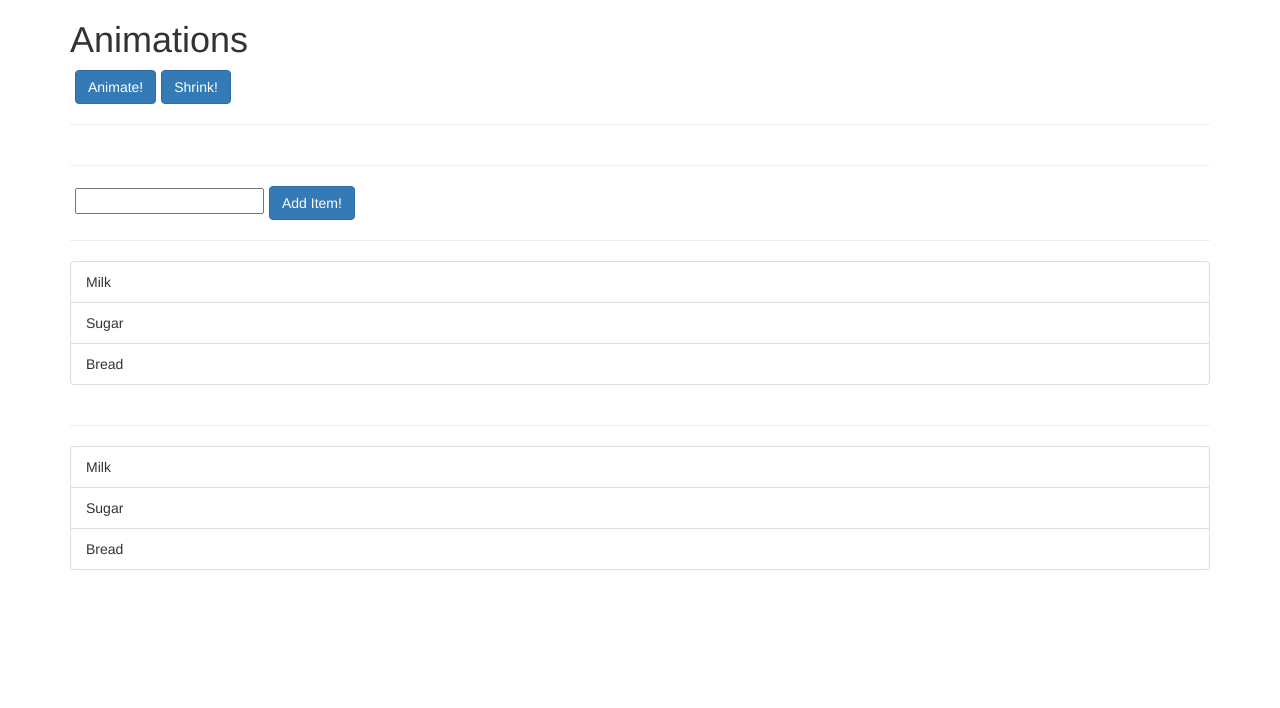
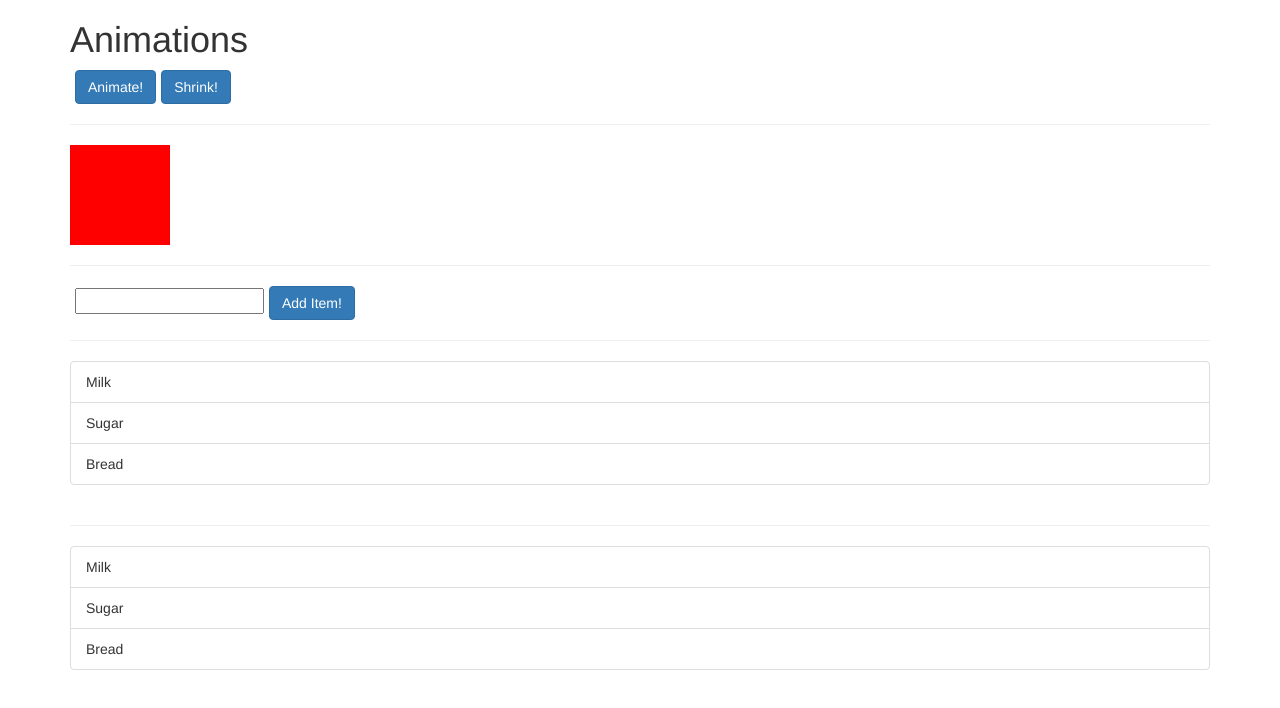
Before and after one commit to uladzimir-yeudakimovich/animations, an Angular app: page / in a window 1280 px wide. Shown: the top 708 px of the page. Built offline with nearby package versions, Linux system fonts and the light colour scheme.

Commit message:
Animations Triggers and State

```diff
--- a/src/app/app.component.html
+++ b/src/app/app.component.html
@@ -5,7 +5,10 @@
       <button class="btn btn-primary">Animate!</button>
       <button class="btn btn-primary">Shrink!</button>
       <hr>
-      <div></div>
+      <div
+        style="width: 100px; height: 100px;"
+        [@divState]="state">
+      </div>
     </div>
   </div>
   <hr>
--- a/src/app/app.component.ts
+++ b/src/app/app.component.ts
@@ -1,14 +1,32 @@
 import { Component } from '@angular/core';
+import { trigger, state, style } from '@angular/animations';
 
 @Component({
   selector: 'app-root',
   templateUrl: './app.component.html',
-  styleUrls: ['./app.component.scss']
+  styleUrls: ['./app.component.scss'],
+  animations: [
+    trigger('divState', [
+      state('normal', style({
+        'background-color': 'red',
+        transform: 'translateX(0)'
+      })),
+      state('highlighted', style({
+        'background-color': 'blue',
+        transform: 'translateX(100px)'
+      }))
+    ])
+  ]
 })
 export class AppComponent {
+  state = 'normal';
   list = ['Milk', 'Sugar', 'Bread'];
 
   onAdd(item) {
     this.list.push(item);
   }
+
+  onDelete(item) {
+    this.list.splice(this.list.indexOf(item), 1);
+  }
 }
```
